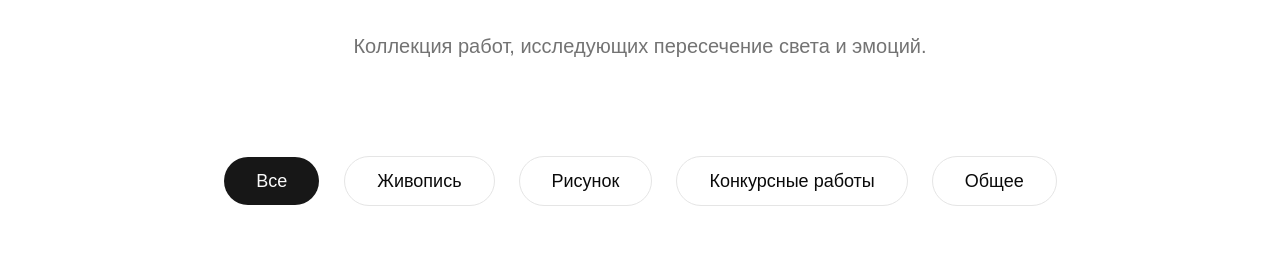
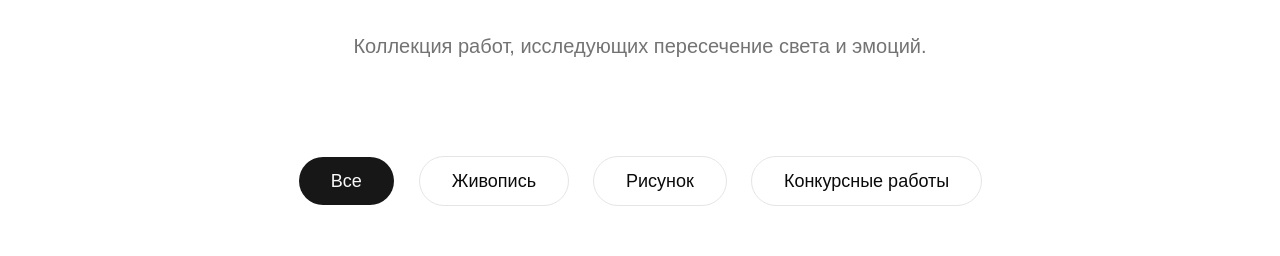
Before and after one commit to andy13shch/AvdeevART, a React (Vite) app: page /#/ in a window 1280 px wide. Shown: the part 856-1112 px from the top of the page. Built offline with nearby package versions, Linux system fonts and the light colour scheme; no server answers; the database is empty; a web font is replaced by a local one.

Commit message:
Update Home.tsx

```diff
--- a/src/pages/Home.tsx
+++ b/src/pages/Home.tsx
@@ -99,7 +99,7 @@ export default function Home({ artworks, loading, artistInfo }: HomeProps) {
           >
             Все
           </Button>
-          {CATEGORIES.map((cat) => (
+          {CATEGORIES.filter(cat => cat.toLowerCase() !== "общее").map((cat) => (
             <Button
               key={cat}
               variant={selectedCategory === cat ? "default" : "outline"}
```
